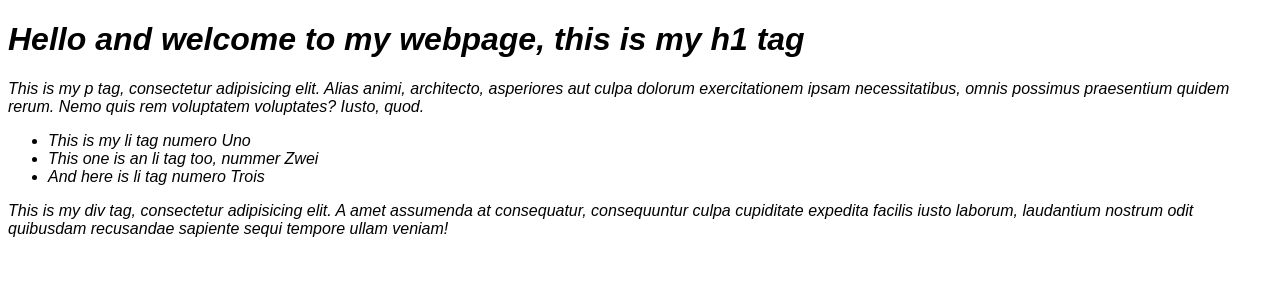
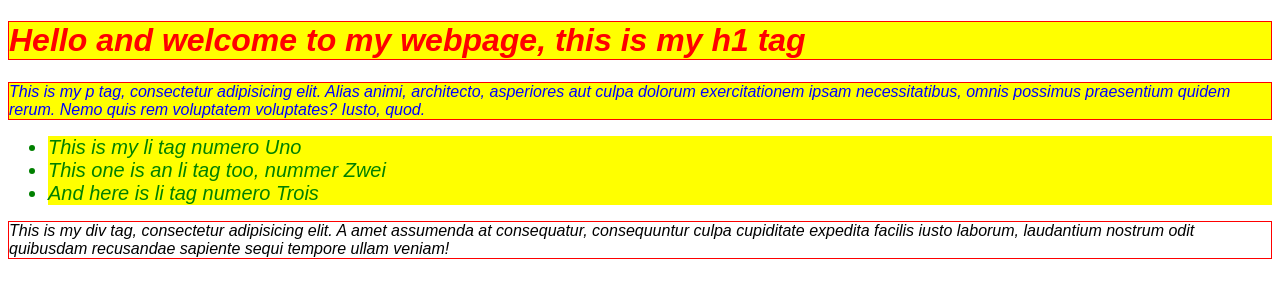
Before and after one commit to sergio-davila/codeup-web-exercises, a plain HTML site: page jquery_exercises.html in a window 1280 px wide. Drawn offline with nearby package versions, Linux system fonts and the light colour scheme.

Commit message:
feat: finished jquery selector exercise

```diff
--- a/jquery_exercises.html
+++ b/jquery_exercises.html
@@ -5,16 +5,19 @@
     <title>jQuery exercises</title>
 </head>
 <body>
-    <h1 class="header" id="up-top">Hello and welcome to my webpage, this is my h1 tag</h1>
-    <p class="text" id="text-top">
+    <h1 class="up-top codeup" id="up-top">Hello and welcome to my webpage, this is my h1 tag</h1>
+
+    <p class="text codeup" id="text-top">
         This is my p tag, consectetur adipisicing elit. Alias animi, architecto, asperiores aut culpa dolorum exercitationem ipsam necessitatibus, omnis possimus praesentium quidem rerum. Nemo quis rem voluptatem voluptates? Iusto, quod.
     </p>
+
     <ul class="list" id="whole-list">
         <li class="list-item" id="uno">This is my li tag numero Uno</li>
         <li class="list-item" id="zwei">This one is an li tag too, nummer Zwei</li>
         <li class="list-item" id="trois">And here is li tag numero Trois</li>
     </ul>
-    <div class="text" id="text-bottom">
+
+    <div class="text codeup" id="text-bottom">
         This is my div tag, consectetur adipisicing elit. A amet assumenda at consequatur, consequuntur culpa cupiditate expedita facilis iusto laborum, laudantium nostrum odit quibusdam recusandae sapiente sequi tempore ullam veniam!
     </div>
 
--- a/js/jquery_exercises.js
+++ b/js/jquery_exercises.js
@@ -3,11 +3,24 @@ $(document).ready(function () {
 
     // ID selectors below
 
-
+    // alert($('#text-top').html());
+    alert($('#uno').html());
 
     // Class selectors below
+    $('.codeup').css({'border':'1px solid red'});
 
     // Element selectors(exercise) below
+    $('li').css({'font-size':'20px', 'color':'green'});
+
+    $('h1').css({'color':'red'});
+
+    alert($('h1').html());
+
+    $('p').css({'color':'blue'});
+
+    // Multiple Selectors below
+
+    $('h1, p, li').css({'backgroundColor':'yellow'})
 
 
     // Element selectors examples below vvv
```
